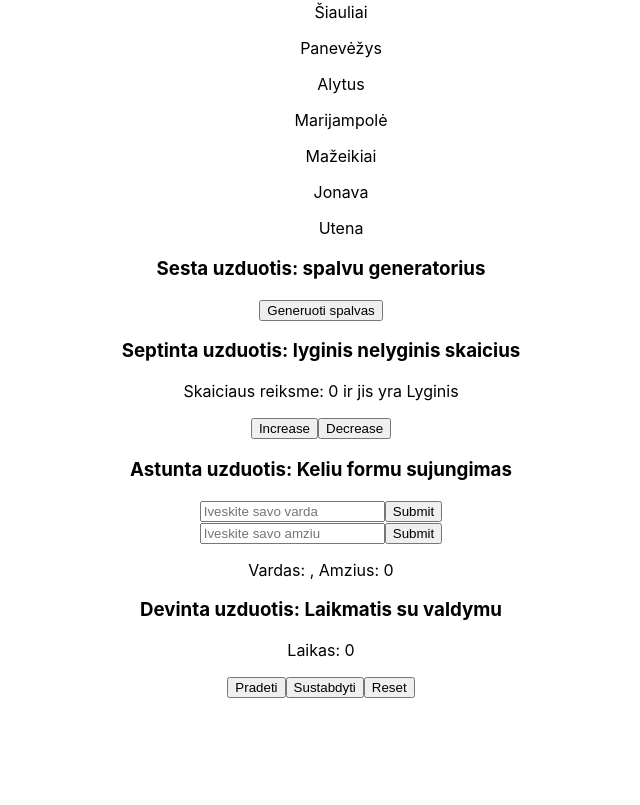
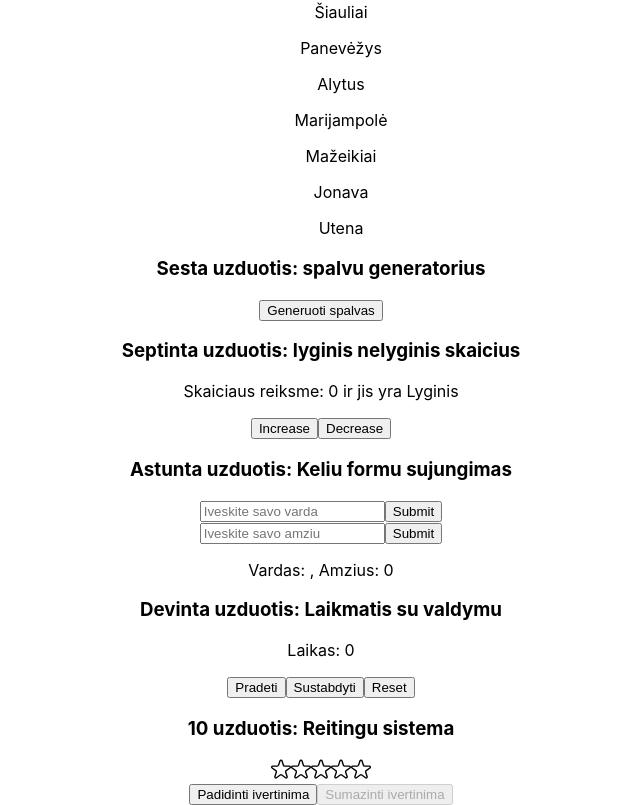
Before and after one commit to JustinasZailskas/Javascript-Fullstack-kursai, a React (Create React App) app in the folder react-events/: page / in a window 1280 px wide. Shown: the part 477-1282 px from the top of the page, without its empty margins (319-959 px from the left). Before the commit the page ends 1175 px from the top, so only its background shows below. Built offline with nearby package versions, Linux system fonts and the light colour scheme.

Commit message:
Reitingu sistema

```diff
--- a/react-events/src/App.js
+++ b/react-events/src/App.js
@@ -7,16 +7,22 @@ import citiesData from "./cities.json";
 import ColorGenerator from "./components/ColorGenerator";
 import FormComponent from "./components/FormComponent";
 import TimerComponent from "./components/TimerComponent";
+import RatingComponent from "./components/RatingComponent";
 
 function App() {
   const [value, setValue] = useState(0);
   const [name, setName] = useState("");
   const [age, setAge] = useState(0);
+  const [rating, setRating] = useState(0);
+  const [ratingIncrBtn, setRatingIncrBtn] = useState(true);
+  const [ratingDecrBtn, setRatingDecrBtn] = useState(true);
 
   const onIncrement = () => setValue(value + 1);
   const onDecrement = () => setValue(value - 1);
   const onIncremntBy5 = () => setValue(value + 5);
   const onReset = () => setValue(0);
+  const incrementRating = () => setRating(rating + 1);
+  const decrementRating = () => setRating(rating - 1);
 
   const handleName = (data) => {
     setName(data);
@@ -77,6 +83,22 @@ function App() {
         <h3>Devinta uzduotis: Laikmatis su valdymu</h3>
         <TimerComponent />
       </section>
+      <section>
+        <h3>10 uzduotis: Reitingu sistema</h3>
+        <RatingComponent starsRating={rating} />
+        <div>
+          <ButtonComponent
+            disabled={rating < 5 ? false : true}
+            title="Padidinti ivertinima"
+            callbackFunction={incrementRating}
+          />
+          <ButtonComponent
+            disabled={rating < 1 ? true : false}
+            title="Sumazinti ivertinima"
+            callbackFunction={decrementRating}
+          />
+        </div>
+      </section>
     </div>
   );
 }
--- a/react-events/src/components/ButtonComponent.js
+++ b/react-events/src/components/ButtonComponent.js
@@ -1,3 +1,7 @@
-export const ButtonComponent = ({ title, callbackFunction }) => {
-  return <button onClick={callbackFunction}>{title}</button>;
+export const ButtonComponent = ({ disabled, title, callbackFunction }) => {
+  return (
+    <button disabled={disabled} onClick={callbackFunction}>
+      {title}
+    </button>
+  );
 };
--- /dev/null
+++ b/react-events/src/components/RatingComponent.js
@@ -0,0 +1,25 @@
+import { ReactComponent as ActiveStar } from "../images/activeStar.svg";
+import { ReactComponent as InactiveStar } from "../images/inactiveStar.svg";
+
+function RatingComponent({ starsRating }) {
+  const stars = [];
+  for (let i = 0; i < 5; i++) {
+    if (i < starsRating) {
+      stars.push(
+        <div key={i} style={{ display: "inline" }}>
+          <ActiveStar style={{ width: "20px", height: "20px" }} />
+        </div>
+      );
+    } else {
+      stars.push(
+        <div key={i} style={{ display: "inline" }}>
+          <InactiveStar style={{ width: "20px", height: "20px" }} />
+        </div>
+      );
+    }
+  }
+
+  return <>{stars}</>;
+}
+
+export default RatingComponent;
```
Also changed, not shown: react-events/src/images/activeStar.svg (added), react-events/src/images/inactiveStar.svg (added).
